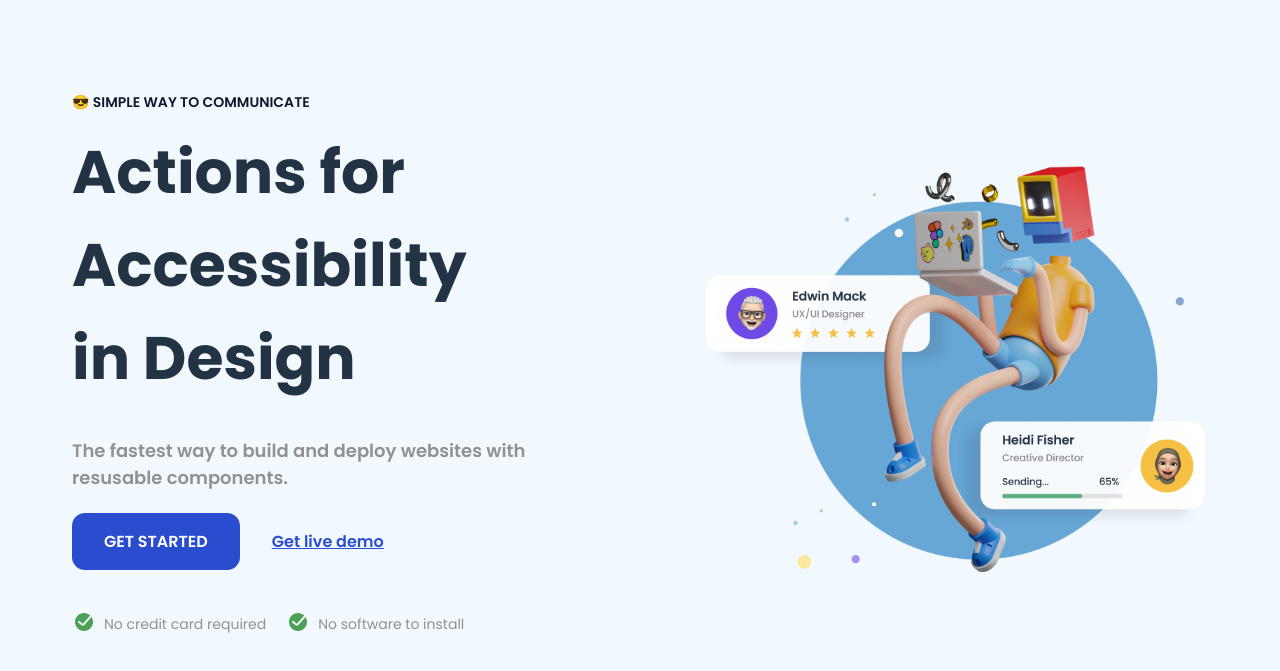
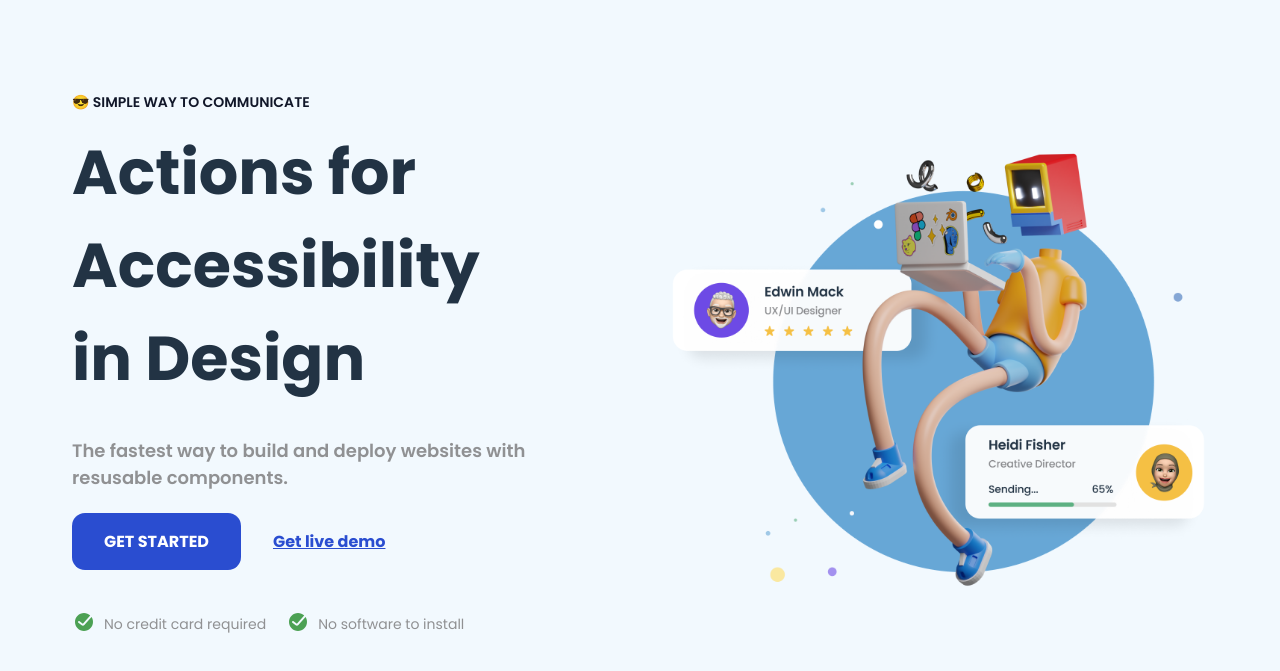
Before and after one commit to danielsouzaaj/devchallengers, a plain HTML site: page Simple Homepage/index.html in a window 1280 px wide. Shown: the part 55-726 px from the top of the page. Drawn offline with Linux system fonts and the light colour scheme.

Commit message:
Alterando css

```diff
--- a/Simple Homepage/css/styles.css
+++ b/Simple Homepage/css/styles.css
@@ -129,7 +129,7 @@ header .container {
 }
 
 .hero-content h1 {
-    font-size: 60px;
+    font-size: 62px;
     font-weight: 700;
     line-height: 93px;
     color: var(--text-color-title);
@@ -152,7 +152,7 @@ header .container {
 
 .hero-btns a {
     font-size: 16px;
-    font-weight: 600;
+    font-weight: 700;
     color: #2A4DD0;
 }
 
@@ -185,6 +185,6 @@ header .container {
 }
 
 .hero img {
-    flex-basis: 45%;
+    flex-basis: 48%;
     align-self: center;
 }
```
